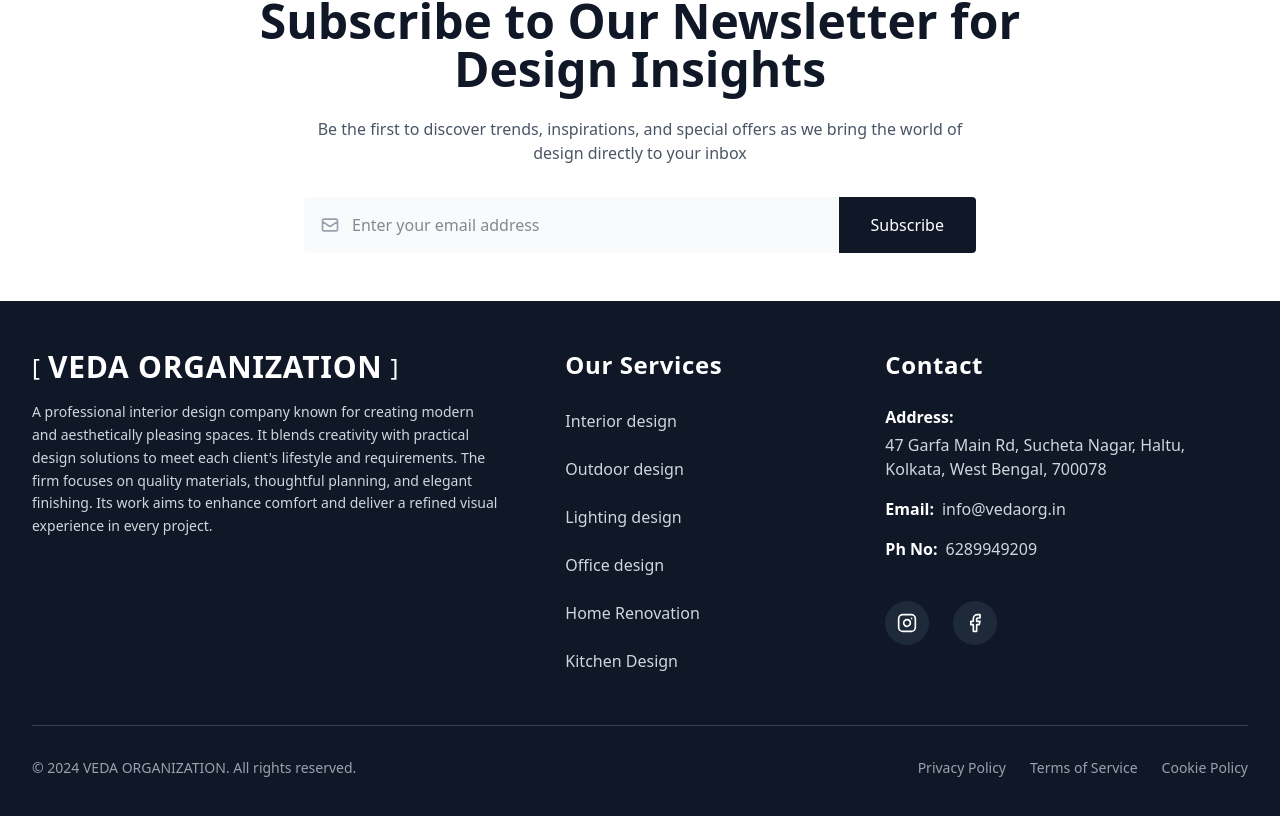
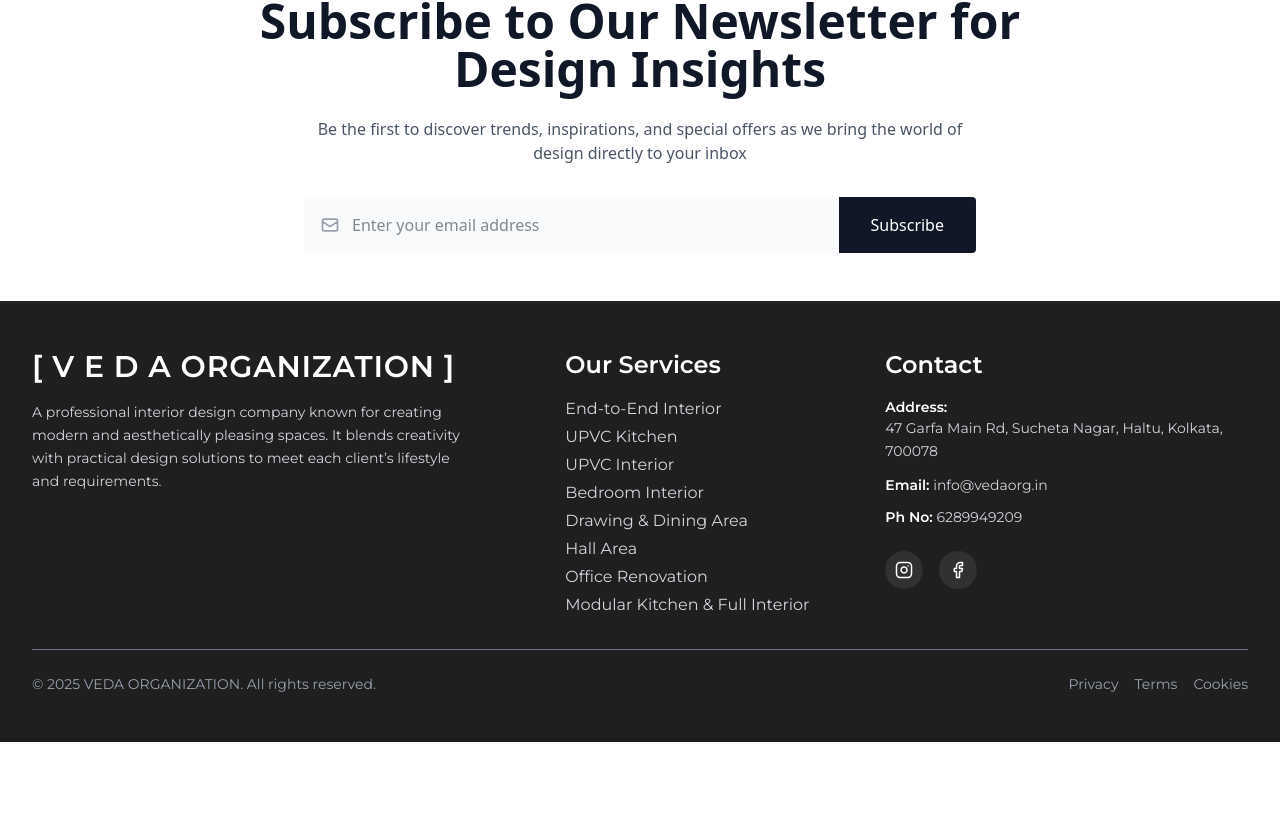
Before and after one commit to Sayan0361/ved-org, a React (Vite) app in the folder client/: page / in a window 1280 px wide. Shown: the part 4322-5138 px from the top of the page. After the commit the page ends 5064 px from the top, so only its background shows below. Built offline with nearby package versions, Linux system fonts and the light colour scheme.

Commit message:
Footer fixed

```diff
--- a/client/src/App.jsx
+++ b/client/src/App.jsx
@@ -6,7 +6,8 @@ import VisonGlow from './sections/VisionGlow';
 import DreamDesign from './sections/DreamDesign';
 import CustomerTestimonials from './sections/CustomerTestimonials';
 import NewsletterSubscription from './sections/NewsletterSubscription';
-import Footer from './sections/Footer';
+import Footer from './components/Footer';
+
 
 function App() {
   return (
--- /dev/null
+++ b/client/src/components/Footer.jsx
@@ -0,0 +1,115 @@
+import React from "react";
+import { Instagram, Facebook } from "lucide-react";
+import { services } from "../constants/footer";
+
+export default function Footer() {
+  return (
+    <footer className="w-full bg-[#1F1F1F] text-white font-[Montserrat]">
+      {/* Padding FIX */}
+      <div className="px-4 sm:px-6 lg:px-8 py-8 sm:py-10 lg:py-12">
+        <div className="max-w-7xl mx-auto">
+          {/* Grid + gap FIX */}
+          <div className="grid grid-cols-1 lg:grid-cols-12 gap-8 sm:gap-10 lg:gap-16">
+
+            {/* Left Column */}
+            <div className="lg:col-span-5 space-y-4">
+              <h2 className="text-xl sm:text-2xl lg:text-3xl font-semibold tracking-wide">
+                [ V E D A ORGANIZATION ]
+              </h2>
+
+              <p className="text-gray-300 text-sm leading-relaxed max-w-md">
+                A professional interior design company known for creating modern and aesthetically pleasing spaces.
+                It blends creativity with practical design solutions to meet each client’s lifestyle and requirements.
+              </p>
+            </div>
+
+            {/* Middle Column */}
+            <div className="lg:col-span-3 space-y-4">
+              <h3 className="text-lg sm:text-xl lg:text-2xl font-semibold">
+                Our Services
+              </h3>
+              <ul className="space-y-1">
+                {services.map((service, index) => (
+                  <li key={index}>
+                    <a
+                      href="#"
+                      className="text-gray-300 hover:text-white transition-colors text-sm sm:text-base"
+                    >
+                      {service}
+                    </a>
+                  </li>
+                ))}
+              </ul>
+            </div>
+
+            {/* Right Column */}
+            <div className="lg:col-span-4 space-y-4">
+              <h3 className="text-lg sm:text-xl lg:text-2xl font-semibold">
+                Contact
+              </h3>
+
+              <div className="space-y-3 text-gray-300 text-sm">
+                <div>
+                  <span className="font-semibold text-white">Address:</span>
+                  <p className="leading-relaxed">
+                    47 Garfa Main Rd, Sucheta Nagar, Haltu, Kolkata, 700078
+                  </p>
+                </div>
+
+                <div>
+                  <span className="font-semibold text-white">Email:</span>{" "}
+                  <a href="mailto:info@vedaorg.in" className="hover:text-white">
+                    info@vedaorg.in
+                  </a>
+                </div>
+
+                <div>
+                  <span className="font-semibold text-white">Ph No:</span>{" "}
+                  <a href="tel:+916289949209" className="hover:text-white">
+                    6289949209
+                  </a>
+                </div>
+              </div>
+
+              {/* Icons FIX */}
+              <div className="flex gap-4 pt-2">
+                <a
+                  href="https://www.instagram.com/"
+                  target="_blank"
+                  rel="noopener noreferrer"
+                  className="bg-[#313131] p-2.5 rounded-full hover:bg-[#0b0b0b]"
+                  aria-label="Instagram"
+                >
+                  <Instagram size={18} />
+                </a>
+
+                <a
+                  href="https://www.facebook.com/"
+                  target="_blank"
+                  rel="noopener noreferrer"
+                  className="bg-[#313131] p-2.5 rounded-full hover:bg-[#0b0b0b]"
+                  aria-label="Facebook"
+                >
+                  <Facebook size={18} />
+                </a>
+              </div>
+            </div>
+          </div>
+
+          {/* Bottom Bar */}
+          <div className="mt-8 pt-6 border-t border-gray-500">
+            <div className="flex flex-col sm:flex-row items-center justify-between text-gray-400 text-xs sm:text-sm gap-4">
+              <p>© {new Date().getFullYear()} VEDA ORGANIZATION. All rights reserved.</p>
+              <div className="flex gap-4">
+                <a href="#" className="hover:text-white">Privacy</a>
+                <a href="#" className="hover:text-white">Terms</a>
+                <a href="#" className="hover:text-white">Cookies</a>
+              </div>
+            </div>
+          </div>
+
+        </div>
+      </div>
+    </footer>
+  );
+}
--- /dev/null
+++ b/client/src/constants/footer.js
@@ -0,0 +1,10 @@
+export const services = [
+    "End-to-End Interior",
+    "UPVC Kitchen",
+    "UPVC Interior",
+    "Bedroom Interior",
+    "Drawing & Dining Area",
+    "Hall Area",
+    "Office Renovation",
+    "Modular Kitchen & Full Interior",
+];
--- /dev/null
+++ b/client/src/sections/Designing.jsx
@@ -0,0 +1,9 @@
+import React from 'react'
+
+const Designing = () => {
+  return (
+    <div>Designing</div>
+  )
+}
+
+export default Designing
--- a/client/src/sections/Footer.jsx
+++ /dev/null
@@ -1,121 +0,0 @@
-import React from 'react';
-import { Instagram, Facebook } from 'lucide-react';
-
-export default function Footer() {
-  const services = [
-    'Interior design',
-    'Outdoor design',
-    'Lighting design',
-    'Office design',
-    'Home Renovation',
-    'Kitchen Design'
-  ];
-
-  return (
-    <footer className="w-full bg-gray-900 text-white py-12 px-4 sm:px-6 lg:px-8">
-      <div className="max-w-7xl mx-auto">
-        <div className="grid grid-cols-1 lg:grid-cols-12 gap-10 lg:gap-16">
-
-          {/* Left Column - Company Info with Brackets */}
-          <div className="lg:col-span-5 space-y-6">
-            {/* Bracket Header */}
-            <div className="flex items-center mb-4">
-              <span className="text-2xl font-light mr-2">[</span>
-              <h2 className="text-3xl font-semibold tracking-wide">VEDA ORGANIZATION</h2>
-              <span className="text-2xl font-light ml-2">]</span>
-            </div>
-
-            {/* Description */}
-            <p className="text-gray-300 text-sm leading-relaxed">
-              A professional interior design company known for creating modern and aesthetically pleasing spaces.
-              It blends creativity with practical design solutions to meet each client's lifestyle and requirements.
-              The firm focuses on quality materials, thoughtful planning, and elegant finishing. Its work aims to enhance comfort and deliver a refined visual experience in every project.
-            </p>
-          </div>
-
-          {/* Middle Column - Our Services */}
-          <div className="lg:col-span-3 space-y-6">
-            <h3 className="text-2xl font-semibold tracking-wide">Our Services</h3>
-            <ul className="space-y-4">
-              {services.map((service, index) => (
-                <li key={index} className="relative">
-                  <a
-                    href="#"
-                    className="text-gray-300 hover:text-white transition-colors text-base block py-1"
-                  >
-                    {service}
-                  </a>
-                </li>
-              ))}
-            </ul>
-          </div>
-
-          {/* Right Column - Contact */}
-          <div className="lg:col-span-4 space-y-6">
-            <h3 className="text-2xl font-semibold tracking-wide">Contact</h3>
-
-            <div className="space-y-4 text-gray-300">
-              {/* Address Section */}
-              <div className="flex flex-col space-y-1">
-                <span className="font-semibold text-white">Address:</span>
-                <p>47 Garfa Main Rd, Sucheta Nagar, Haltu, Kolkata, West Bengal, 700078</p>
-              </div>
-
-              {/* Email Section */}
-              <div className="flex items-center space-x-2">
-                <span className="font-semibold text-white">Email:</span>
-                <a
-                  href="mailto:info@vedaorg.in"
-                  className="hover:text-white transition-colors"
-                >
-                  info@vedaorg.in
-                </a>
-              </div>
-
-              {/* Phone Section */}
-              <div className="flex items-center space-x-2">
-                <span className="font-semibold text-white">Ph No:</span>
-                <a
-                  href="tel:+916289949209"
-                  className="hover:text-white transition-colors"
-                >
-                  6289949209
-                </a>
-              </div>
-            </div>
-
-            {/* Social Media Icons */}
-            <div className="flex gap-6 pt-4">
-              <a
-                href="#"
-                className="bg-gray-800 p-3 rounded-full hover:bg-gray-700 transition-colors"
-                aria-label="Instagram"
-              >
-                <Instagram size={20} className="text-white" />
-              </a>
-              <a
-                href="#"
-                className="bg-gray-800 p-3 rounded-full hover:bg-gray-700 transition-colors"
-                aria-label="Facebook"
-              >
-                <Facebook size={20} className="text-white" />
-              </a>
-            </div>
-          </div>
-        </div>
-
-        {/* Bottom Border Line */}
-        <div className="mt-12 pt-8 border-t border-gray-700">
-          <div className="flex flex-col sm:flex-row items-center justify-between text-gray-400 text-sm">
-            <p>© 2024 VEDA ORGANIZATION. All rights reserved.</p>
-            <div className="flex gap-6 mt-4 sm:mt-0">
-              <a href="#" className="hover:text-white transition-colors">Privacy Policy</a>
-              <a href="#" className="hover:text-white transition-colors">Terms of Service</a>
-              <a href="#" className="hover:text-white transition-colors">Cookie Policy</a>
-            </div>
-          </div>
-        </div>
-      </div>
-    </footer>
-  );
-}
```
Also changed, not shown: client/src/assets/Designing/image.png (added), client/src/sections/VisionGlow.jsx (indentation only).
